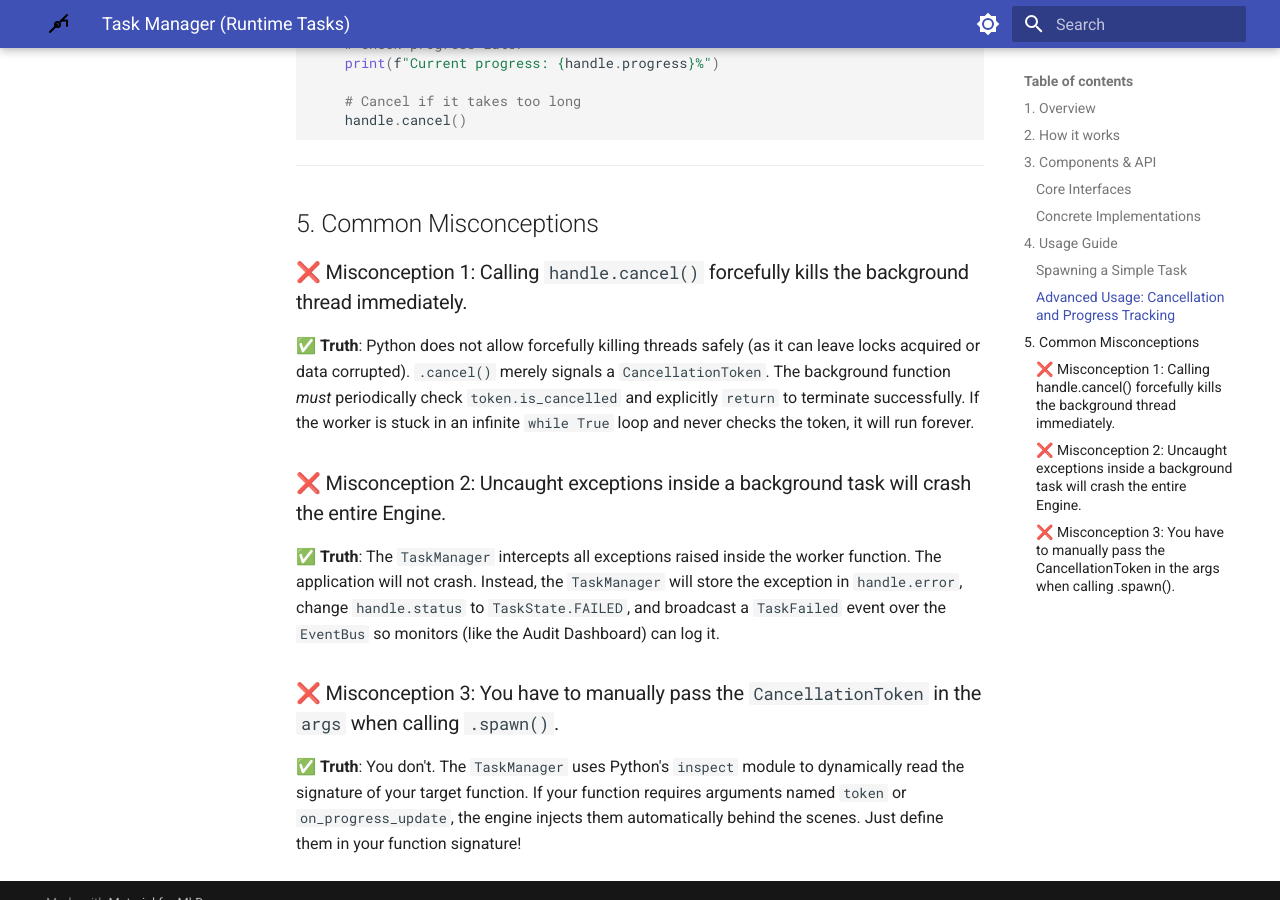
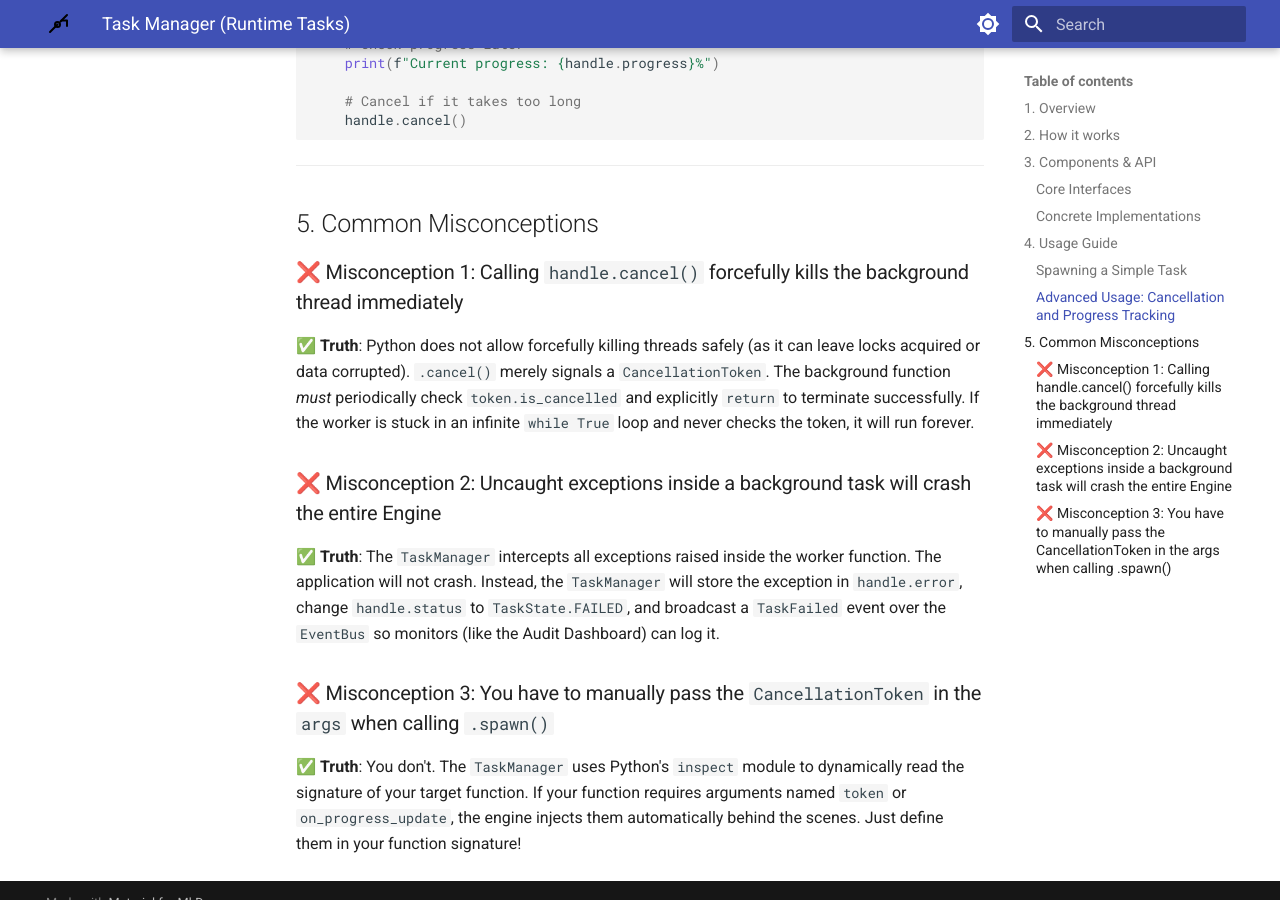
Before and after one commit to anhembedded/Sagittarius-Engine, an MkDocs documentation site: the page built from docs/Modules/TaskManager.md, in a window 1280 px wide and 900 px high, scrolled down 3241 px. Built offline with MkDocs 1.6.1 and Material for MkDocs 9.7.7, drawn with Linux system fonts in a browser that asks for light colours; the version menu is left out.

````diff
--- a/docs/Modules/TaskManager.md
+++ b/docs/Modules/TaskManager.md
@@ -42,6 +42,7 @@ graph TD
 ## 3. Components & API
 
 ### Core Interfaces
+
 - **`ITaskManager`**: The core manager.
   - `spawn(callable, name=None, token=None) -> ITaskHandle`: Spawns a background worker.
 - **`ITaskHandle`**: The strongly-typed reference to a spawned task. Provides IDE auto-completion for checking state.
@@ -51,6 +52,7 @@ graph TD
 - **`CancellationToken`**: An object passed into workers allowing them to detect cancellation requests (`.is_cancelled`).
 
 ### Concrete Implementations
+
 - **`TaskManager`**: The concrete infrastructure implementation of `ITaskManager` that lives inside the `EngineContext`.
 - **`BackgroundTask`**: The concrete class implementing `ITaskHandle`. Wraps `concurrent.futures.Future`.
 - **`DaemonThreadPoolExecutor`**: A customized thread pool for safe daemonized thread creation.
@@ -60,6 +62,7 @@ graph TD
 ## 4. Usage Guide
 
 ### Spawning a Simple Task
+
 You can spawn a task from any component that has access to the `IEngineContext`:
 
 ```python
@@ -74,6 +77,7 @@ def some_use_case(context: IEngineContext):
 ```
 
 ### Advanced Usage: Cancellation and Progress Tracking
+
 If your worker function accepts a parameter named `token` or `on_progress_update`, the `TaskManager` will automatically inject them:
 
 ```python
@@ -110,11 +114,14 @@ def some_controller(context: IEngineContext):
 
 ## 5. Common Misconceptions
 
-### ❌ Misconception 1: Calling `handle.cancel()` forcefully kills the background thread immediately.
+### ❌ Misconception 1: Calling `handle.cancel()` forcefully kills the background thread immediately
+
 ✅ **Truth**: Python does not allow forcefully killing threads safely (as it can leave locks acquired or data corrupted). `.cancel()` merely signals a `CancellationToken`. The background function *must* periodically check `token.is_cancelled` and explicitly `return` to terminate successfully. If the worker is stuck in an infinite `while True` loop and never checks the token, it will run forever.
 
-### ❌ Misconception 2: Uncaught exceptions inside a background task will crash the entire Engine.
+### ❌ Misconception 2: Uncaught exceptions inside a background task will crash the entire Engine
+
 ✅ **Truth**: The `TaskManager` intercepts all exceptions raised inside the worker function. The application will not crash. Instead, the `TaskManager` will store the exception in `handle.error`, change `handle.status` to `TaskState.FAILED`, and broadcast a `TaskFailed` event over the `EventBus` so monitors (like the Audit Dashboard) can log it.
 
-### ❌ Misconception 3: You have to manually pass the `CancellationToken` in the `args` when calling `.spawn()`.
+### ❌ Misconception 3: You have to manually pass the `CancellationToken` in the `args` when calling `.spawn()`
+
 ✅ **Truth**: You don't. The `TaskManager` uses Python's `inspect` module to dynamically read the signature of your target function. If your function requires arguments named `token` or `on_progress_update`, the engine injects them automatically behind the scenes. Just define them in your function signature!
````
Also changed, not shown: Tasks/backlog/TASK-013_engine_context_god_object_prevention.md (+1 -0 lines), docs/Modules/Audit.md (+6 -3 lines), docs/Modules/DIContainer.md (+14 -2 lines), 1 other file.
